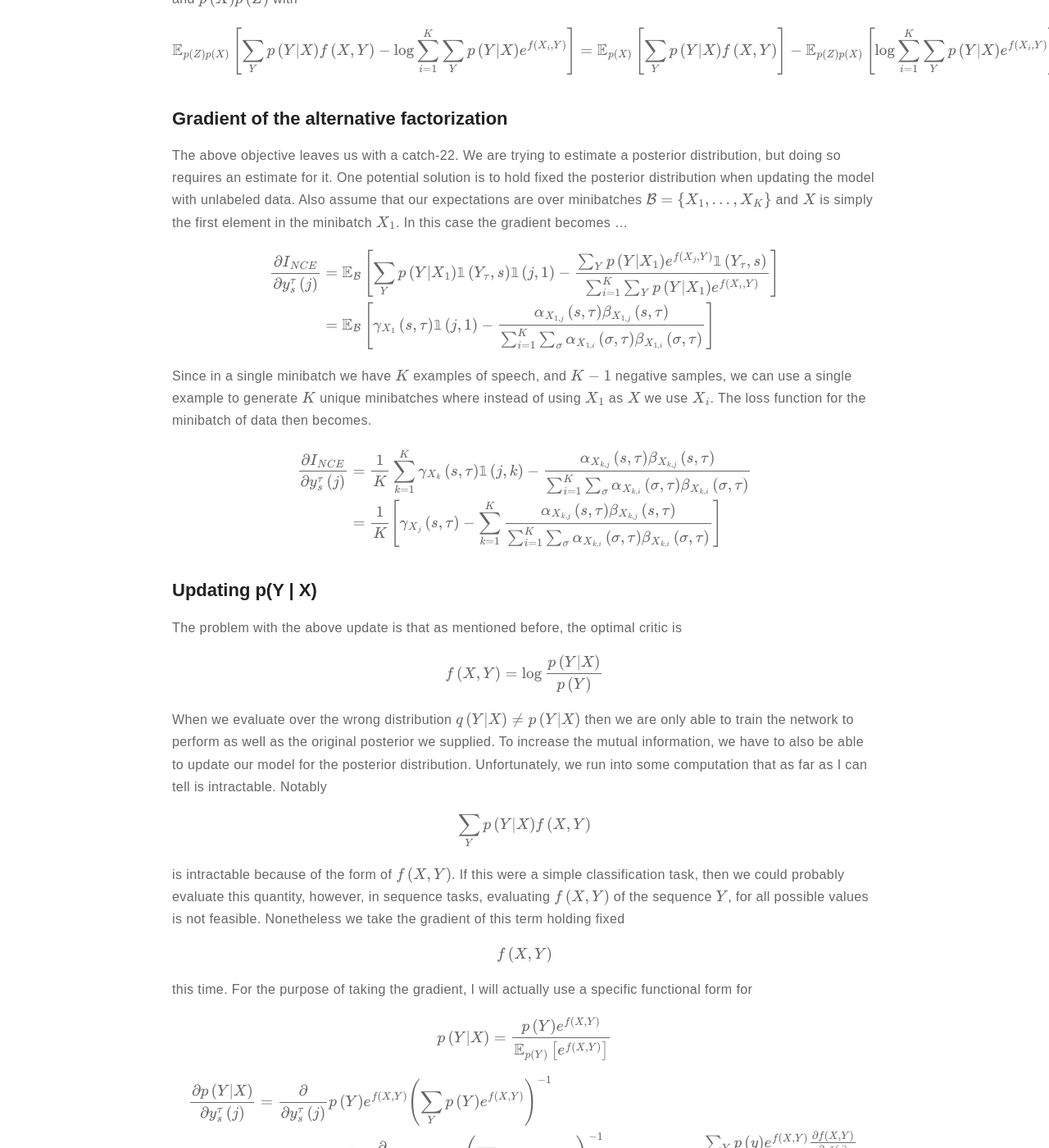
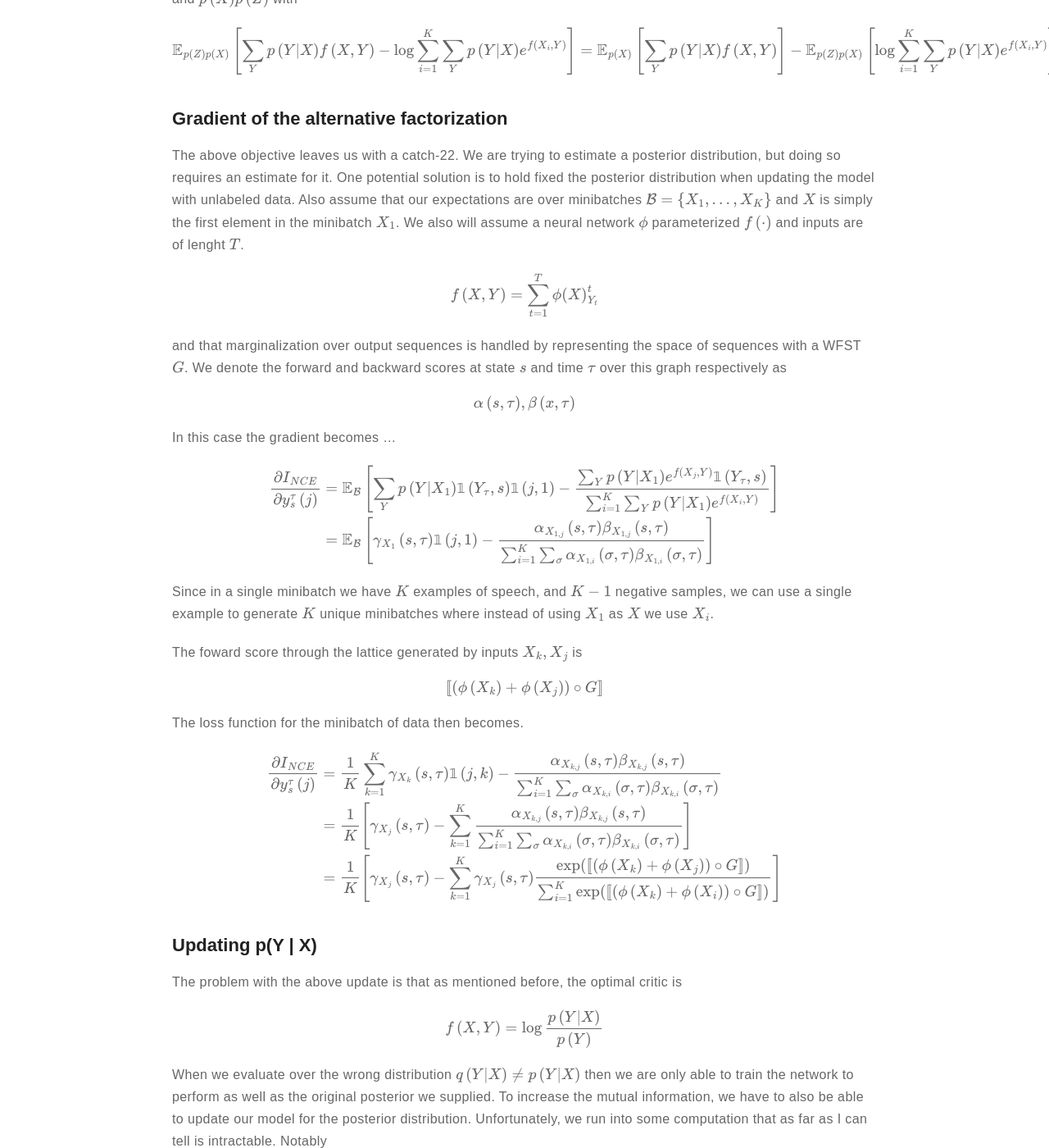
Before and after one commit to m-wiesner/m-wiesner.github.io, a Jekyll site: the page built from _posts/2020-10-30-Variational-Bounds-on-Mutual-Information.markdown, in a window 1280 px wide and 1400 px high, scrolled down 7396 px. Shown: the whole window at 82% size. Built offline with Jekyll 4.4.1, drawn with Linux system fonts in a browser that asks for light colours; formulas are drawn with MathJax 3.

Commit message:
Update 2020-10-30-Variational-Bounds-on-Mutual-Information.markdown

```diff
--- a/_posts/2020-10-30-Variational-Bounds-on-Mutual-Information.markdown
+++ b/_posts/2020-10-30-Variational-Bounds-on-Mutual-Information.markdown
@@ -266,18 +266,33 @@ $$\begin{align}
 
 ## Gradient of the alternative factorization
 
-The above objective leaves us with a catch-22. We are trying to estimate a posterior distribution, but doing so requires an estimate for it. One potential solution is to hold fixed the posterior distribution when updating the model with unlabeled data. Also assume that our expectations are over minibatches $$\mathcal{B} = \{X_1, \ldots, X_K\}$$ and $$X$$ is simply the first element in the minibatch $$X_1$$. In this case the gradient becomes ...
+The above objective leaves us with a catch-22. We are trying to estimate a posterior distribution, but doing so requires an estimate for it. One potential solution is to hold fixed the posterior distribution when updating the model with unlabeled data. Also assume that our expectations are over minibatches $$\mathcal{B} = \{X_1, \ldots, X_K\}$$ and $$X$$ is simply the first element in the minibatch $$X_1$$. We also will assume a neural network $$\phi$$ parameterized $$f\left(\cdot\right)$$ and inputs are of lenght $$T$$.
+
+$$f\left(X, Y\right) = \sum_{t=1}^T \phi\left(X\right)_{Y_t}^t$$
+
+and that marginalization over output sequences is handled by representing the space of sequences with a WFST $$G$$. We denote the forward and backward scores at state $$s$$ and time $$\tau$$ over this graph respectively as
+
+$$\alpha\left(s, \tau\right), \beta\left(x, \tau\right)$$
+
+In this case the gradient becomes ...
 
 $$\begin{align}
 \frac{\partial I_{NCE}}{\partial y_s^{\tau}\left(j\right)} &= \mathbb{E}_{\mathcal{B}}\left[\sum_{Y} p\left(Y | X_1\right) \mathbb{1}\left(Y_{\tau}, s\right) \mathbb{1}\left(j, 1\right) - \frac{\sum_Y p\left(Y | X_1\right) e^{f\left(X_j, Y\right)} \mathbb{1}\left(Y_{\tau}, s\right)}{\sum_{i=1}^K \sum_Y p\left(Y|X_1\right)e^{f\left(X_i, Y\right)}}\right] \\
 &= \mathbb{E}_{\mathcal{B}}\left[ \gamma_{X_1}\left(s, \tau\right)\mathbb{1}\left(j, 1\right) -  \frac{\alpha_{X_{1,j}}\left(s, \tau\right)\beta_{X_{1, j}}\left(s, \tau\right)}{\sum_{i=1}^K \sum_{\sigma} \alpha_{X_{1, i}}\left(\sigma, \tau\right)\beta_{X_{1,i}}\left(\sigma, \tau\right)} \right]\\
 \end{align}$$
 
-Since in a single minibatch we have $$K$$ examples of speech, and $$K-1$$ negative samples, we can use a single example to generate $$K$$ unique minibatches where instead of using $$X_1$$ as $$X$$ we use $$X_i$$. The loss function for the minibatch of data then becomes.
+Since in a single minibatch we have $$K$$ examples of speech, and $$K-1$$ negative samples, we can use a single example to generate $$K$$ unique minibatches where instead of using $$X_1$$ as $$X$$ we use $$X_i$$.
+
+The foward score through the lattice generated by inputs $$X_k, X_j$$ is
+
+$$[\![\left(\phi\left(X_k\right) + \phi\left(X_j\right)\right) \circ G]\!]$$
+
+The loss function for the minibatch of data then becomes.
 
 $$\begin{align}
 \frac{\partial I_{NCE}}{\partial y_s^{\tau}\left(j\right)} &= \frac{1}{K} \sum_{k=1}^K \gamma_{X_k}\left(s, \tau\right)\mathbb{1}\left(j, k\right) -  \frac{\alpha_{X_{k,j}}\left(s, \tau\right)\beta_{X_{k, j}}\left(s, \tau\right)}{\sum_{i=1}^K \sum_{\sigma} \alpha_{X_{k, i}}\left(\sigma, \tau\right)\beta_{X_{k,i}}\left(\sigma, \tau\right)}\\
 &= \frac{1}{K} \left[\gamma_{X_j}\left(s, \tau\right) - \sum_{k=1}^K \frac{\alpha_{X_{k,j}}\left(s, \tau\right)\beta_{X_{k, j}}\left(s, \tau\right)}{\sum_{i=1}^K \sum_{\sigma} \alpha_{X_{k, i}}\left(\sigma, \tau\right)\beta_{X_{k,i}}\left(\sigma, \tau\right)} \right]\\
+&= \frac{1}{K} \left[\gamma_{X_j}\left(s, \tau\right) - \sum_{k=1}^K \gamma_{X_j}\left(s, \tau\right) \frac{\exp([\![\left(\phi\left(X_k\right) + \phi\left(X_j\right)\right) \circ G]\!])}{\sum_{i=1}^K \exp([\![\left(\phi\left(X_k\right) + \phi\left(X_i\right)\right) \circ G]\!])} \right] \\
 \end{align}$$
 
 
```
